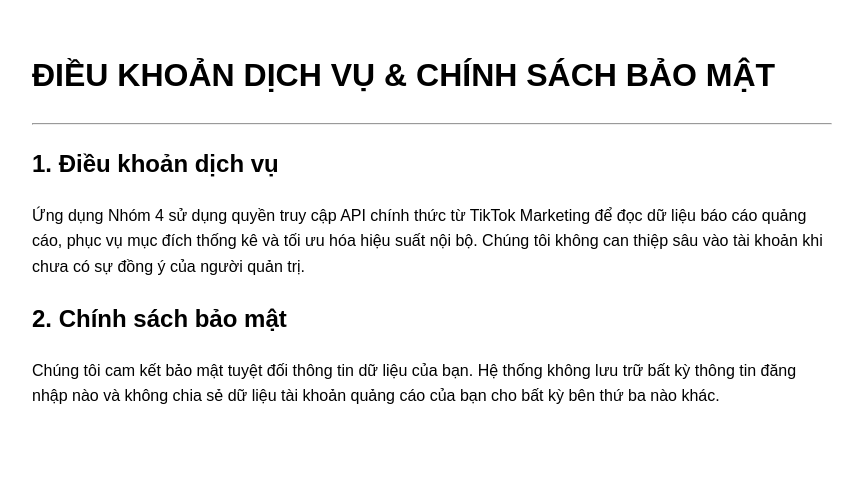
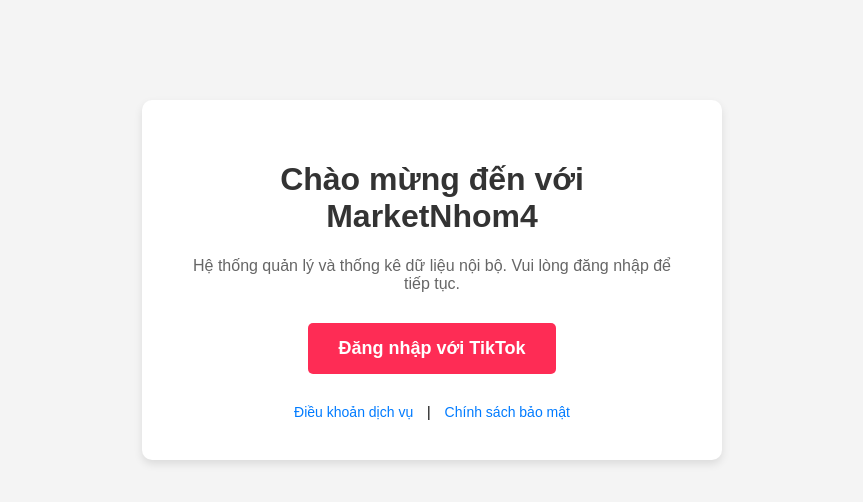
Before and after one commit to nhannhan11/tiktok-verify, a plain HTML site: page index.html in a window 1280 px wide. Shown: the whole page, without its empty margins (208-1071 px from the left). Drawn offline with Linux system fonts and the light colour scheme.

Commit message:
Update index.html

```diff
--- a/index.html
+++ b/index.html
@@ -2,20 +2,43 @@
 <html lang="vi">
 <head>
     <meta charset="UTF-8">
-    <title>Chính sách và Điều khoản - Nhóm 4</title>
-
-    <meta name="tiktok-verification" content="MÃ_MÀ_TIKTOK_CẤP_CHO_BẠN" />
-
+    <meta name="viewport" content="width=device-width, initial-scale=1.0">
+    <title>MarketNhom4 - Công cụ Quản trị Nội bộ</title>
+    <style>
+        body { font-family: Arial, sans-serif; text-align: center; margin-top: 100px; background-color: #f4f4f4; }
+        .container { background: white; padding: 40px; border-radius: 10px; box-shadow: 0 4px 8px rgba(0,0,0,0.1); display: inline-block; max-width: 500px; }
+        h1 { color: #333; }
+        p { color: #666; margin-bottom: 30px; }
+        .login-btn {
+            background-color: #fe2c55; /* Màu đỏ TikTok */
+            color: white;
+            padding: 15px 30px;
+            text-decoration: none;
+            font-size: 18px;
+            border-radius: 5px;
+            font-weight: bold;
+            display: inline-block;
+        }
+        .login-btn:hover { background-color: #e0244c; }
+        .footer { margin-top: 30px; font-size: 14px; }
+        .footer a { color: #007bff; text-decoration: none; margin: 0 10px; }
+        .footer a:hover { text-decoration: underline; }
+    </style>
 </head>
 <body>
-    <div style="max-width: 800px; margin: 50px auto; font-family: sans-serif; line-height: 1.6; padding: 0 20px;">
-        <h1>ĐIỀU KHOẢN DỊCH VỤ & CHÍNH SÁCH BẢO MẬT</h1>
-        <hr>
-        <h2>1. Điều khoản dịch vụ</h2>
-        <p>Ứng dụng Nhóm 4 sử dụng quyền truy cập API chính thức từ TikTok Marketing để đọc dữ liệu báo cáo quảng cáo, phục vụ mục đích thống kê và tối ưu hóa hiệu suất nội bộ. Chúng tôi không can thiệp sâu vào tài khoản khi chưa có sự đồng ý của người quản trị.</p>
 
-        <h2>2. Chính sách bảo mật</h2>
-        <p>Chúng tôi cam kết bảo mật tuyệt đối thông tin dữ liệu của bạn. Hệ thống không lưu trữ bất kỳ thông tin đăng nhập nào và không chia sẻ dữ liệu tài khoản quảng cáo của bạn cho bất kỳ bên thứ ba nào khác.</p>
+    <div class="container">
+        <h1>Chào mừng đến với MarketNhom4</h1>
+        <p>Hệ thống quản lý và thống kê dữ liệu nội bộ. Vui lòng đăng nhập để tiếp tục.</p>
+
+        <!-- NÚT ĐĂNG NHẬP -->
+        <a href="#" class="login-btn">Đăng nhập với TikTok</a>
+
+        <div class="footer">
+            <a href="terms.html" target="_blank">Điều khoản dịch vụ</a> |
+            <a href="privacy.html" target="_blank">Chính sách bảo mật</a>
+        </div>
     </div>
+
 </body>
 </html>
```
